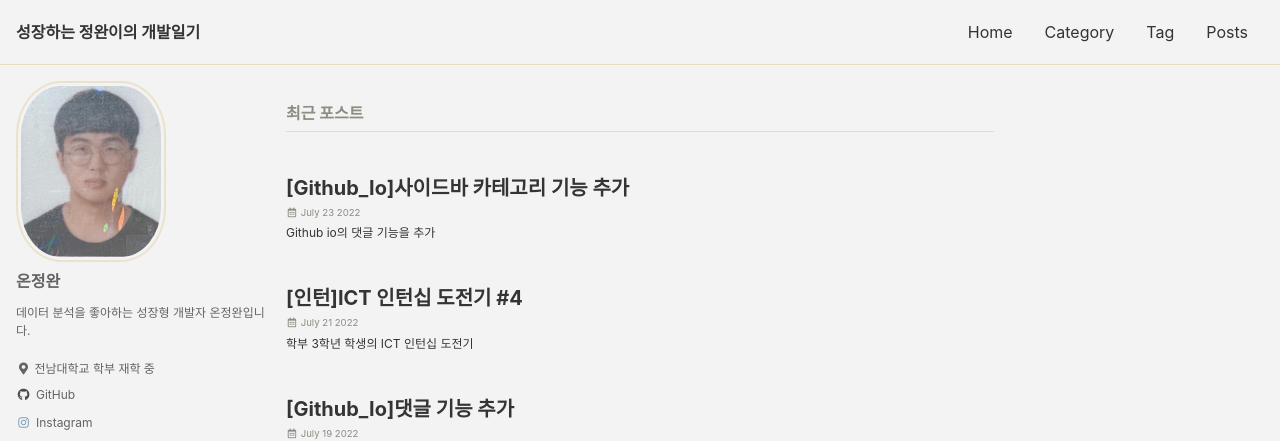
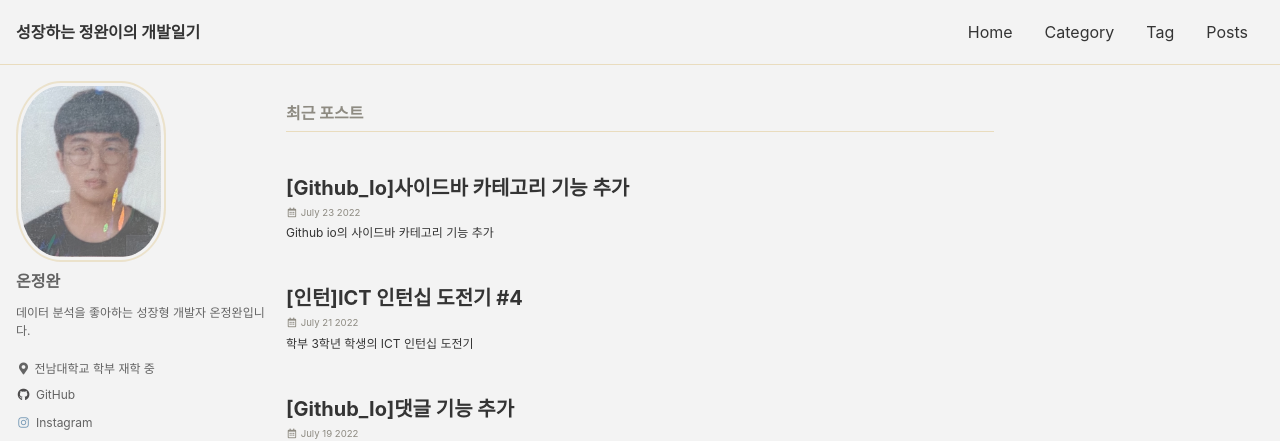
Before and after one commit to On-JungWoan/On-JungWoan.github.io, a Jekyll site: the page built from index.html, in a window 1280 px wide and 966 px high. Shown: the top 441 px of the window. Built offline with Jekyll 4.4.1, drawn with Linux system fonts in a browser that asks for light colours; cached includes are drawn as plain includes; the list of posts is cut into pages by our own code.

Commit message:
Update 2022-07-23-Github-io-categories.md

```diff
--- a/_posts/2022-07-23-Github-io-categories.md
+++ b/_posts/2022-07-23-Github-io-categories.md
@@ -1,6 +1,6 @@
 ---
 title:  "[Github_Io]사이드바 카테고리 기능 추가"
-excerpt: "Github io의 댓글 기능을 추가"
+excerpt: "Github io의 사이드바 카테고리 기능 추가"
 
 categories:
   - Blog
```
